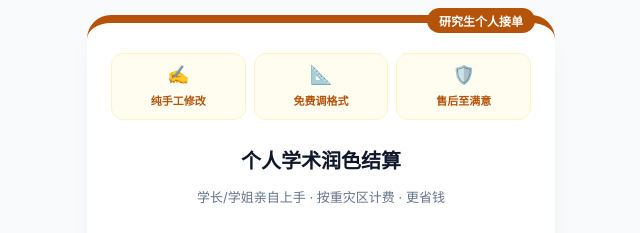
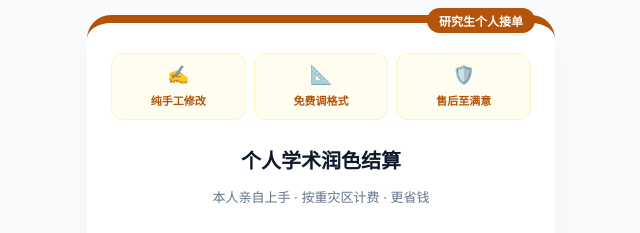
Before and after one commit to zhaizhaizhai-git/fee-calculator, a plain HTML site: page index.html in a window 1280 px wide. Shown: the top 233 px of the page, 319-959 px from the left. Drawn offline with Linux system fonts and the light colour scheme.

Commit message:
Update subtitle text in index.html

```diff
--- a/index.html
+++ b/index.html
@@ -157,7 +157,7 @@
     </div>
 
     <h2>个人学术润色结算</h2>
-    <p class="subtitle">学长/学姐亲自上手 · 按重灾区计费 · 更省钱</p>
+    <p class="subtitle">本人亲自上手 · 按重灾区计费 · 更省钱</p>
 
     <div class="input-group">
         <label>论文总字数</label>
```
